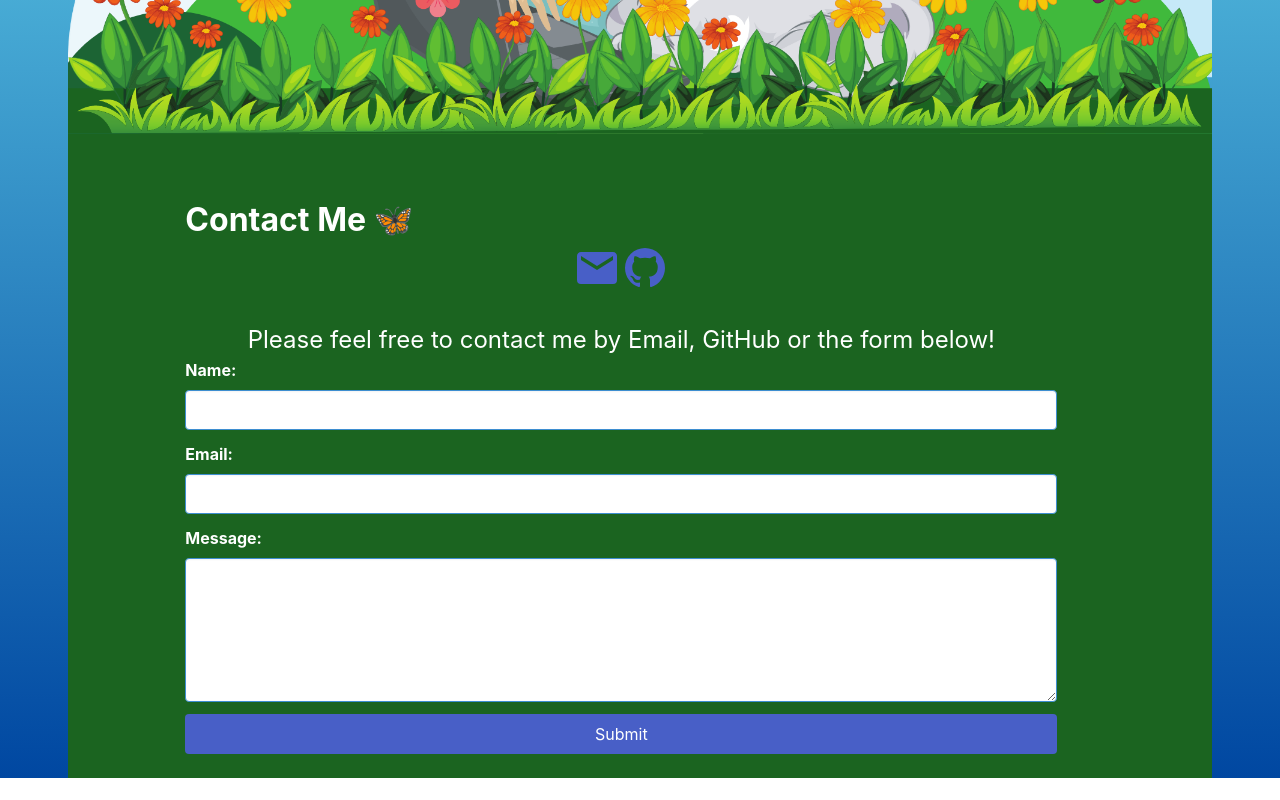
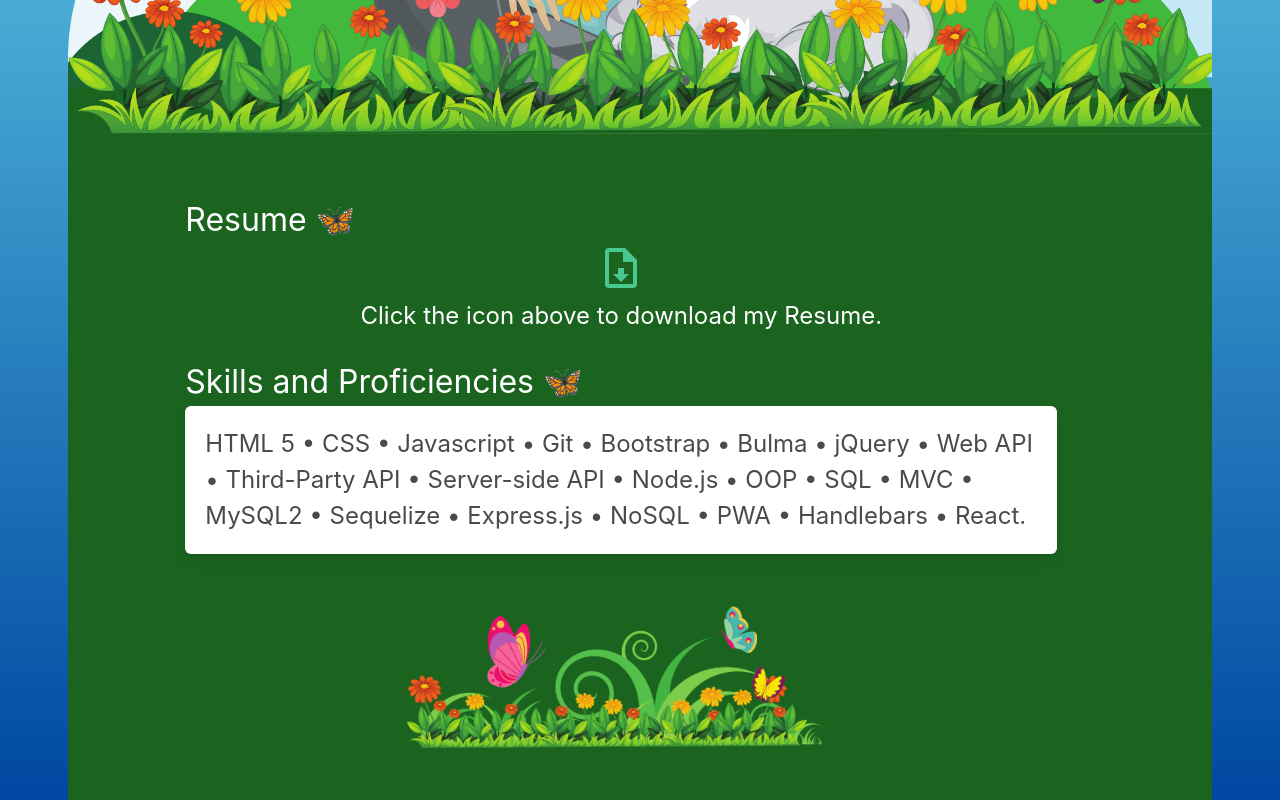
Before and after one commit to HaileyThomas/react-portfolio, a React (Create React App) app: page / in a window 1280 px wide. Shown: the part 640-1440 px from the top of the page. Before the commit the page ends 1418 px from the top, so only its background shows below. Built offline with nearby package versions, Linux system fonts and the light colour scheme.

Commit message:
create resume component

```diff
--- a/src/App.js
+++ b/src/App.js
@@ -3,8 +3,8 @@ import headerImage from "./assets/cover/header.png";
 // import About from "./components/About";
 import Nav from "./components/Nav";
 // import Portfolio from "./components/Portfolio";
-import Contact from "./components/Contact";
-// import Resume from "./components/Resume";
+// import Contact from "./components/Contact";
+import Resume from "./components/Resume";
 
 function App() {
   return (
@@ -15,7 +15,7 @@ function App() {
           <div className="column">
             <img src={headerImage} className="p-1" alt="header" />
             <div className="columns green mr-1 ml-1 p-3">
-              <Contact></Contact>
+              <Resume></Resume>
             </div>
           </div>
         </div>
--- a/src/components/Contact/index.js
+++ b/src/components/Contact/index.js
@@ -46,12 +46,12 @@ function Contact() {
         </h1>
         <p className="has-text-white has-text-centered">
           <a href="mailto:haileyraebeauty@gmail.com">
-            <span className="icon is-info is-large is-size-1">
+            <span className="icon has-text-success is-large is-size-1">
               <Icon path={mdiEmail} />
             </span>
           </a>
           <a href="https://github.com/HaileyThomas" target="blank">
-            <span className="icon is-info is-large is-size-1">
+            <span className="icon has-text-success is-large is-size-1">
               <Icon path={mdiGithub} />
             </span>
           </a>
@@ -66,7 +66,7 @@ function Contact() {
               Name:
             </label>
             <input
-              className="input is-info"
+              className="input is-success"
               type="text"
               defaultValue={name}
               onBlur={handleChange}
@@ -78,7 +78,7 @@ function Contact() {
               Email:
             </label>
             <input
-              className="input is-info"
+              className="input is-success"
               type="email"
               defaultValue={email}
               onBlur={handleChange}
@@ -90,7 +90,7 @@ function Contact() {
               Message:
             </label>
             <textarea
-              className="textarea is-info"
+              className="textarea is-success"
               name="message"
               defaultValue={message}
               onBlur={handleChange}
@@ -102,7 +102,10 @@ function Contact() {
               <p className="has-text-red error-text">{errorMessage}</p>
             </div>
           )}
-          <button className="button is-link is-fullwidth" type="submit">
+          <button
+            className="button is-link is-success is-fullwidth"
+            type="submit"
+          >
             Submit
           </button>
         </form>
--- a/src/components/Resume/index.js
+++ b/src/components/Resume/index.js
@@ -1,18 +1,35 @@
 import React from "react";
 import divider from "../../assets/images/divider.png";
+import Icon from "@mdi/react";
+import { mdiFileDownloadOutline } from "@mdi/js";
 
 function Resume() {
   return (
-    <section className="column">
+    <section className="column is-four-fifths is-offset-1">
       <div>
         <h1 className="has-text-white is-size-3">Resume 🦋</h1>
+        <p className="has-text-white has-text-centered">
+          <a href="mailto:haileyraebeauty@gmail.com">
+            <span className="icon has-text-success is-large is-size-1">
+              <Icon path={mdiFileDownloadOutline} />
+            </span>
+          </a>
+        </p>
         <p className="has-text-white is-size-4 has-text-centered">
-          Click this link to download my Resume.
+          Click the icon above to download my Resume.
         </p>
         <br />
         <h1 className="has-text-white is-size-3">
           Skills and Proficiencies 🦋
         </h1>
+        <div className="box">
+          <p className="is-size-4">
+            HTML 5 • CSS • Javascript • Git • Bootstrap • Bulma • jQuery • Web
+            API • Third-Party API • Server-side API • Node.js • OOP • SQL • MVC
+            • MySQL2 • Sequelize • Express.js • NoSQL • PWA • Handlebars •
+            React.
+          </p>
+        </div>
         <img
           src={divider}
           className="divider"
```
